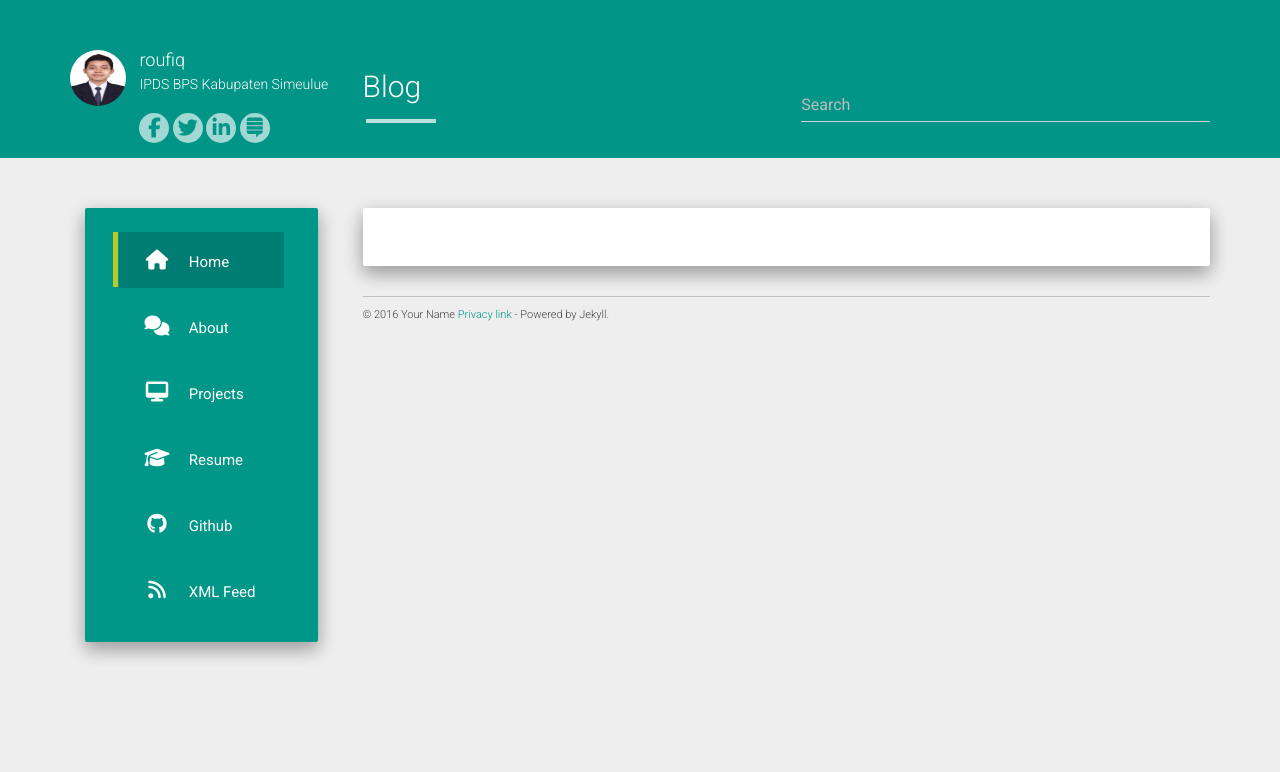
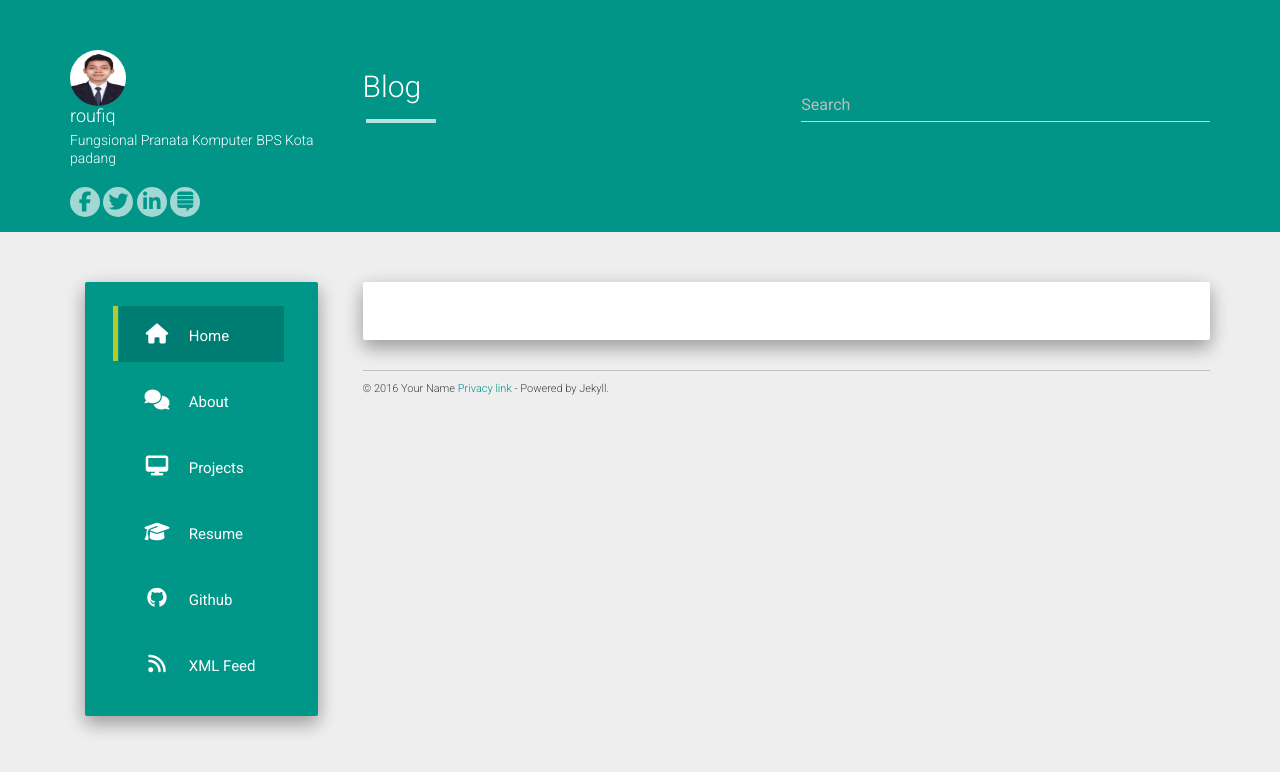
Before and after one commit to roufiq/roufiq.github.io, a Jekyll site: the page built from index.html, in a window 1280 px wide. Shown: the top 772 px of the page. Built offline with Jekyll 4.4.1, drawn with Linux system fonts in a browser that asks for light colours; nearby versions of some CDN libraries; the list of posts is cut into pages by our own code.

Commit message:
Update _config.yml

```diff
--- a/_config.yml
+++ b/_config.yml
@@ -3,7 +3,7 @@ description: My Personal Blog
 author: roufiq
 logo: /roufiq.github.io/static/img/roufiq.jpg
 github: https://github.com/roufiq
-about: IPDS BPS Kabupaten Simeulue
+about: Fungsional Pranata Komputer BPS Kota padang
 
 baseurl: "https://roufiq.github.io"
 url: "https://roufiq.github.io"
```
